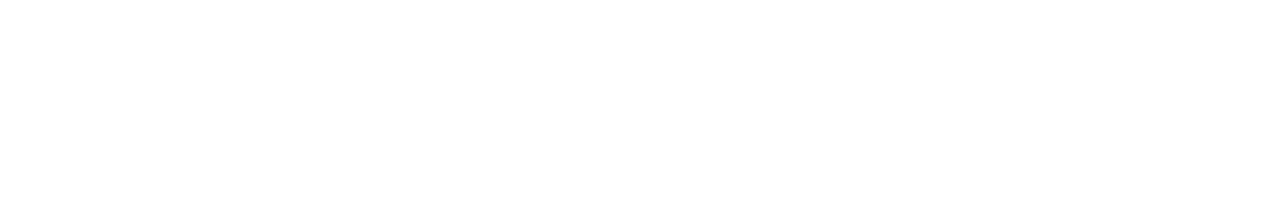
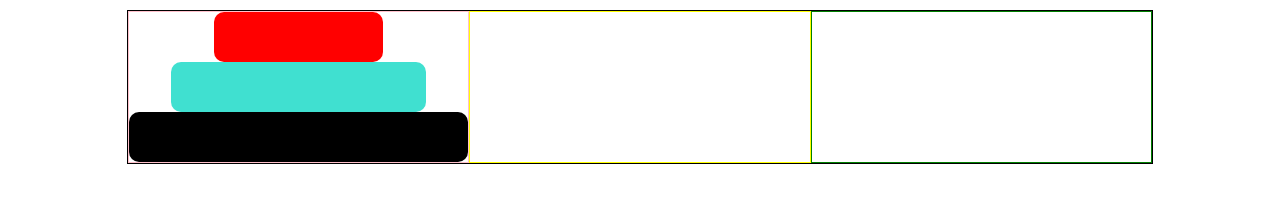
Before and after one commit to Kenzie-Academy-Brasil-Developers/m2-entrega-torre-de-hanoi-sprint-1a-larissaspaulino, a plain HTML site: page index.html in a window 1280 px wide. Drawn offline with Linux system fonts and the light colour scheme.

Commit message:
Criação das sections e das divs via DOM

```diff
--- /dev/null
+++ b/assets/css/reset.css
@@ -0,0 +1,48 @@
+/* http://meyerweb.com/eric/tools/css/reset/
+   v2.0 | 20110126
+   License: none (public domain)
+*/
+
+html, body, div, span, applet, object, iframe,
+h1, h2, h3, h4, h5, h6, p, blockquote, pre,
+a, abbr, acronym, address, big, cite, code,
+del, dfn, em, img, ins, kbd, q, s, samp,
+small, strike, strong, sub, sup, tt, var,
+b, u, i, center,
+dl, dt, dd, ol, ul, li,
+fieldset, form, label, legend,
+table, caption, tbody, tfoot, thead, tr, th, td,
+article, aside, canvas, details, embed,
+figure, figcaption, footer, header, hgroup,
+menu, nav, output, ruby, section, summary,
+time, mark, audio, video {
+	margin: 0;
+	padding: 0;
+	border: 0;
+	font-size: 100%;
+	font: inherit;
+	vertical-align: baseline;
+}
+/* HTML5 display-role reset for older browsers */
+article, aside, details, figcaption, figure,
+footer, header, hgroup, menu, nav, section {
+	display: block;
+}
+body {
+	line-height: 1;
+}
+ol, ul {
+	list-style: none;
+}
+blockquote, q {
+	quotes: none;
+}
+blockquote:before, blockquote:after,
+q:before, q:after {
+	content: '';
+	content: none;
+}
+table {
+	border-collapse: collapse;
+	border-spacing: 0;
+}
--- /dev/null
+++ b/assets/css/style.css
@@ -0,0 +1,41 @@
+main {
+  width: 80%;
+  border: 1px solid black;
+  margin: 10px auto;
+  display: flex;
+}
+section {
+  display: flex;
+  flex-direction: column-reverse;
+  align-items: center;
+}
+#torre1 {
+  width: 33.3%;
+  border: 1px solid pink;
+}
+#torre2 {
+  width: 33.3%;
+  border: 1px solid yellow;
+}
+#torre3 {
+  width: 33.3%;
+  border: 1px solid green;
+}
+#disco1 {
+  width: 50%;
+  height: 50px;
+  background-color: red;
+  border-radius: 10px;
+}
+#disco2 {
+  width: 75%;
+  height: 50px;
+  background-color: turquoise;
+  border-radius: 10px;
+}
+#disco3 {
+  width: 100%;
+  height: 50px;
+  background-color: black;
+  border-radius: 10px;
+}
--- /dev/null
+++ b/assets/js/gerarImagens.js
@@ -0,0 +1,26 @@
+const container = document.getElementById('container');
+//Torres
+const primeiraTorre = document.createElement('section');
+primeiraTorre.id = "torre1";
+container.appendChild(primeiraTorre);
+
+const segundaTorre = document.createElement('section');
+segundaTorre.id = "torre2";
+container.appendChild(segundaTorre);
+
+const terceiraTorre = document.createElement('section');
+terceiraTorre.id = "torre3";
+container.appendChild(terceiraTorre);
+
+// Discos
+const discoTres = document.createElement('div')
+discoTres.id = "disco3"
+primeiraTorre.appendChild(discoTres)
+
+const discoDois = document.createElement('div')
+discoDois.id = "disco2"
+primeiraTorre.appendChild(discoDois)
+
+const discoUm = document.createElement('div')
+discoUm.id = "disco1"
+primeiraTorre.appendChild(discoUm)
--- a/index.html
+++ b/index.html
@@ -4,12 +4,14 @@
     <meta charset="UTF-8">
     <meta http-equiv="X-UA-Compatible" content="IE=edge">
     <meta name="viewport" content="width=device-width, initial-scale=1.0">
+    <link rel="stylesheet" href="assets/css/reset.css" type="text/css">
+    <link rel="stylesheet" href="assets/css/style.css" type="text/css">
     <title>Document</title>
 </head>
 <body>
-        <!--
+
 <main id="container">
-        <section id="torre1">
+        <!-- <section id="torre1">
         </section>
         <div id="disco3"></div> ----- maior
 
@@ -20,8 +22,10 @@
     <section id="torre3">
 
         <div id="disco1"></div> ---- menor
-    </section>
+    </section>  -->
 </main>
--->
+
+<script src="assets/js/gerarImagens.js"></script>
+
 </body>
 </html>
```
